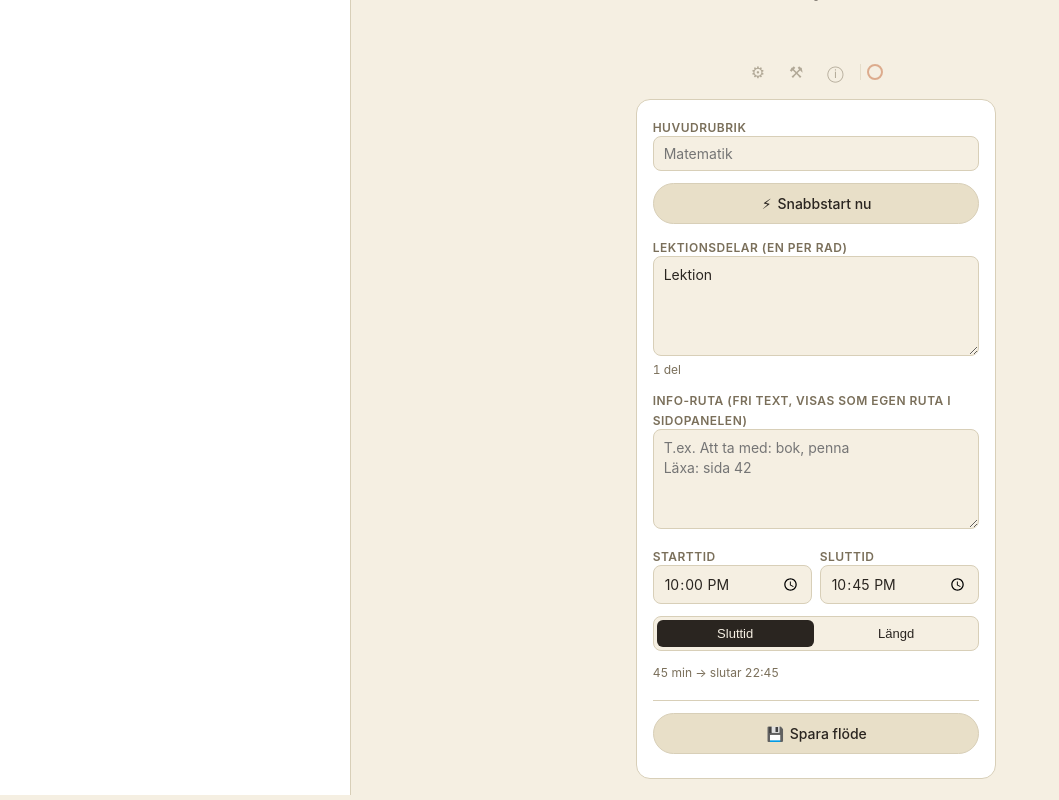
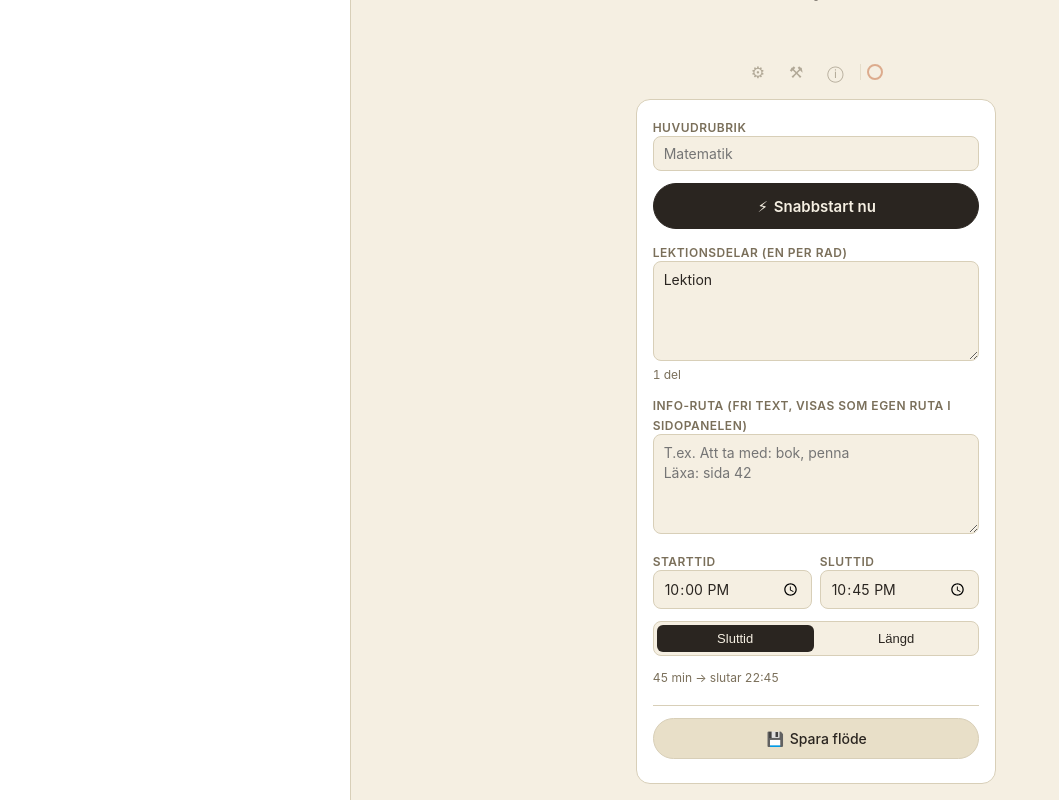
Before and after one commit to ximonse/the_timer, a plain HTML site: page index.html in a window 1280 px wide. Shown: the part 761-1561 px from the top of the page, without its empty margins (0-1059 px from the left). Drawn offline with Linux system fonts and the light colour scheme.

Commit message:
Snabbstart-knappen får skarpare kontrast (primär action), Spara flöde förblir mjuk

```diff
--- a/index.html
+++ b/index.html
@@ -184,6 +184,12 @@
     transition: background .15s;
   }
   .quickstart:hover { background: var(--border); }
+  #quickStartBtn {
+    background: var(--pill-on); color: var(--pill-on-fg);
+    border-color: var(--pill-on);
+    font-weight: 600; padding: 12px 16px; font-size: 15px;
+  }
+  #quickStartBtn:hover { background: var(--fg); border-color: var(--fg); }
   .flows { display: flex; flex-direction: column; gap: 8px; margin-top: 8px; padding-top: 12px; border-top: 1px solid var(--border); }
   .flow-list { display: flex; flex-direction: column; gap: 4px; }
   .flow-item {
```
